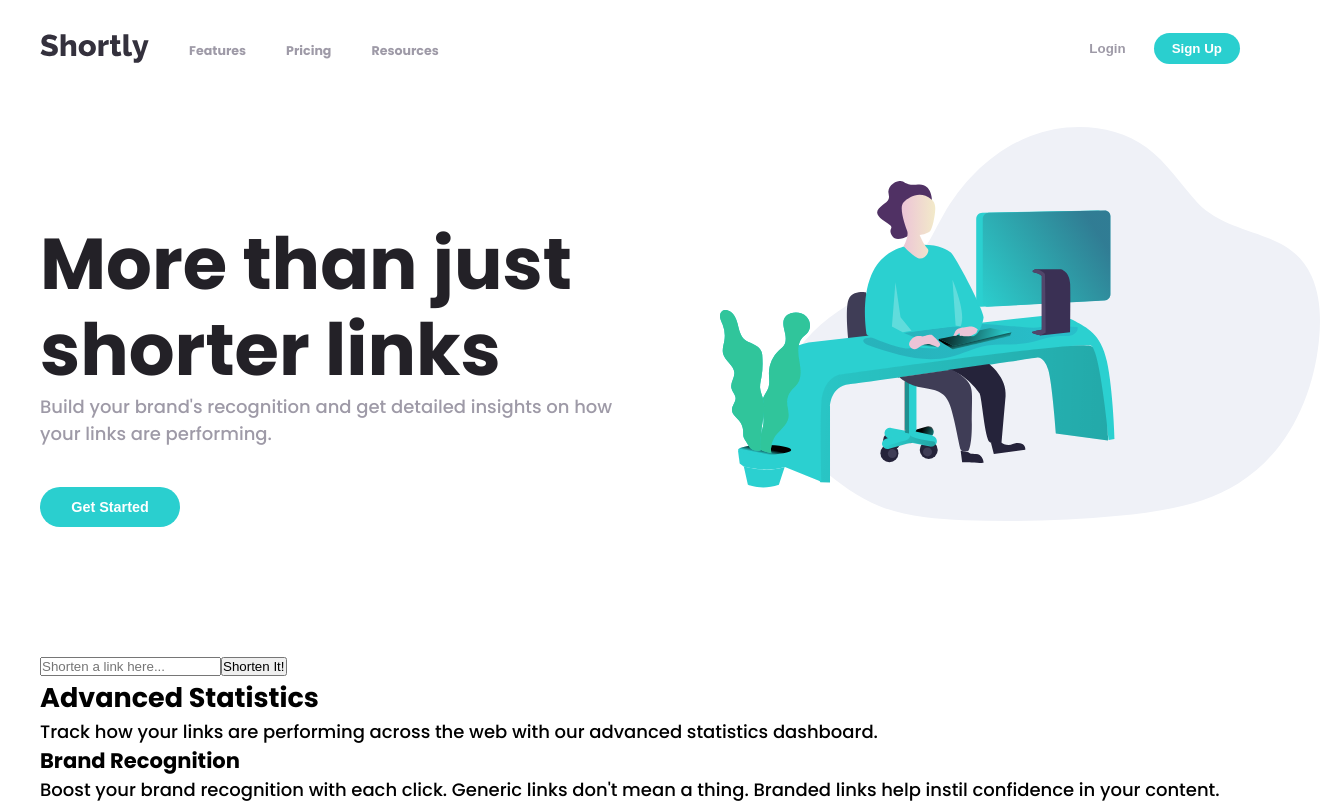
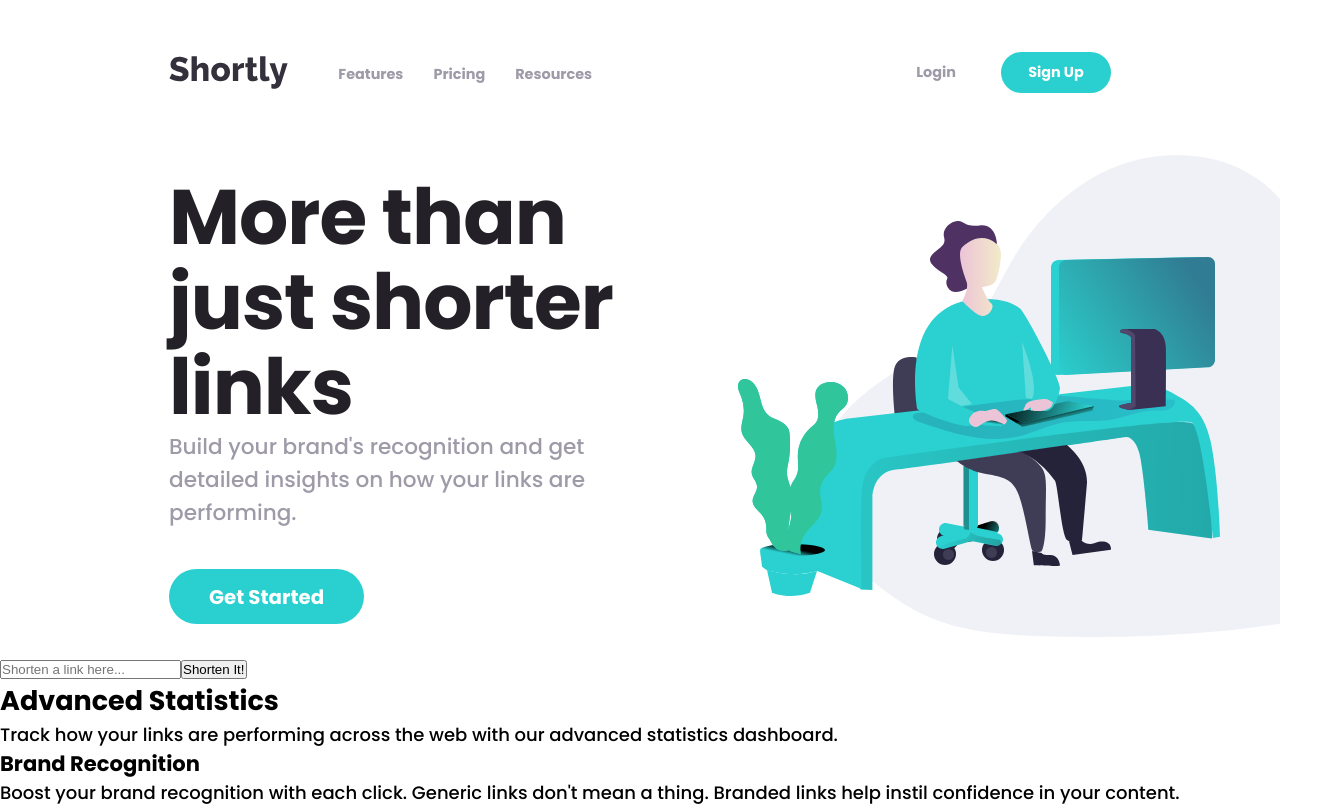
Before and after one commit to newtyf/shortly, a Vue app in the folder client/: page / in a window 1280 px wide. Shown: the top 806 px of the page, 1320 px wide, since content can reach past the window. Built offline with nearby package versions, Linux system fonts and the light colour scheme.

Commit message:
fix(client): fix home styles

```diff
--- a/client/src/App.vue
+++ b/client/src/App.vue
@@ -27,7 +27,9 @@
         </p>
         <button class="btn btn--big">Get Started</button>
       </div>
-      <img class="home__image" src="/images/illustration-working.svg" alt="">
+      <div class="content-image">
+        <img class="home__image" src="/images/illustration-working.svg" alt="" />
+      </div>
     </section>
     <section>
       <form>
@@ -124,20 +126,22 @@
 <style lang="scss">
 header {
   display: flex;
-  padding: 30px 0;
+  padding: 52px 169px;
+  margin: auto;
 
   nav {
     width: 100%;
     display: flex;
     justify-content: space-between;
     align-items: center;
+    margin-left: 20px;
 
     ul {
       display: flex;
       list-style: none;
 
       li>a {
-        margin-left: 40px;
+        margin-left: 30px;
       }
 
       li>button {
@@ -150,26 +154,33 @@
 .home {
   display: flex;
   align-items: center;
-  margin: 80px 0;
+  padding: 0 169px;
+  overflow-x: hidden;
+  margin: 10px 0;
 
   .content {
+    width: 53%;
+
     .home__title {
-      font-size: 4rem;
-      line-height: 1.2;
+      font-size: 4.3rem;
+      letter-spacing: -1px;
+      line-height: 1.1;
       color: var(--Very-dark-violet);
     }
 
     .home__description {
       color: var(--Grayish-violet);
       margin-bottom: 40px;
+      font-size: 1.2rem;
     }
   }
 
-  img {
-    position: relative;
-    width: 50%;
-    left: 80px;
-    bottom: 50px;
+  .content-image {
+    width: 47%;
+    img {
+      position: relative;
+      left: 70px;
+    }
   }
 }
 </style>
--- a/client/src/styles.scss
+++ b/client/src/styles.scss
@@ -19,29 +19,27 @@
 
 html {
   font-size: 18px;
-  font-family: 'Poppins', sans-serif;
-}
-
-body {
-  max-width: 1200px;
-  margin: auto;
-  overflow-x: hidden;
+  font-family: "Poppins", sans-serif;
 }
 
 .logo {
-  width: 120px;
+  width: 140px;
 
-  img {
+  a {
+    height: 100%;
     width: 100%;
-    height: 100%;
-    object-fit: contain;
+    img {
+      width: 100%;
+      height: 100%;
+      object-fit: contain;
+    }
   }
 }
 
 .link {
   text-decoration: none;
   color: var(--Grayish-violet);
-  font-size: .7rem;
+  font-size: 0.8rem;
   font-weight: bold;
   transition: color 300ms;
 
@@ -59,11 +57,14 @@
   color: var(--White);
   border: none;
   outline: none;
-  padding: 8px 18px;
-  border-radius: 30px;
+  padding: 10px;
+  width: 110px;
+  border-radius: 35px;
   cursor: pointer;
   font-weight: bold;
   transition: opacity 300ms;
+  font-size: 0.8rem;
+  font-family: "Poppins", sans-serif;
 
   &.btn--white {
     background-color: var(--White);
@@ -71,12 +72,12 @@
   }
 
   &.btn--big {
-    width: 140px;
-    height: 40px;
-    font-size: .8rem;
+    width: 195px;
+    height: 55px;
+    font-size: 1.1rem;
   }
 
   &:hover {
-    opacity: .7;
+    opacity: 0.7;
   }
 }
```
